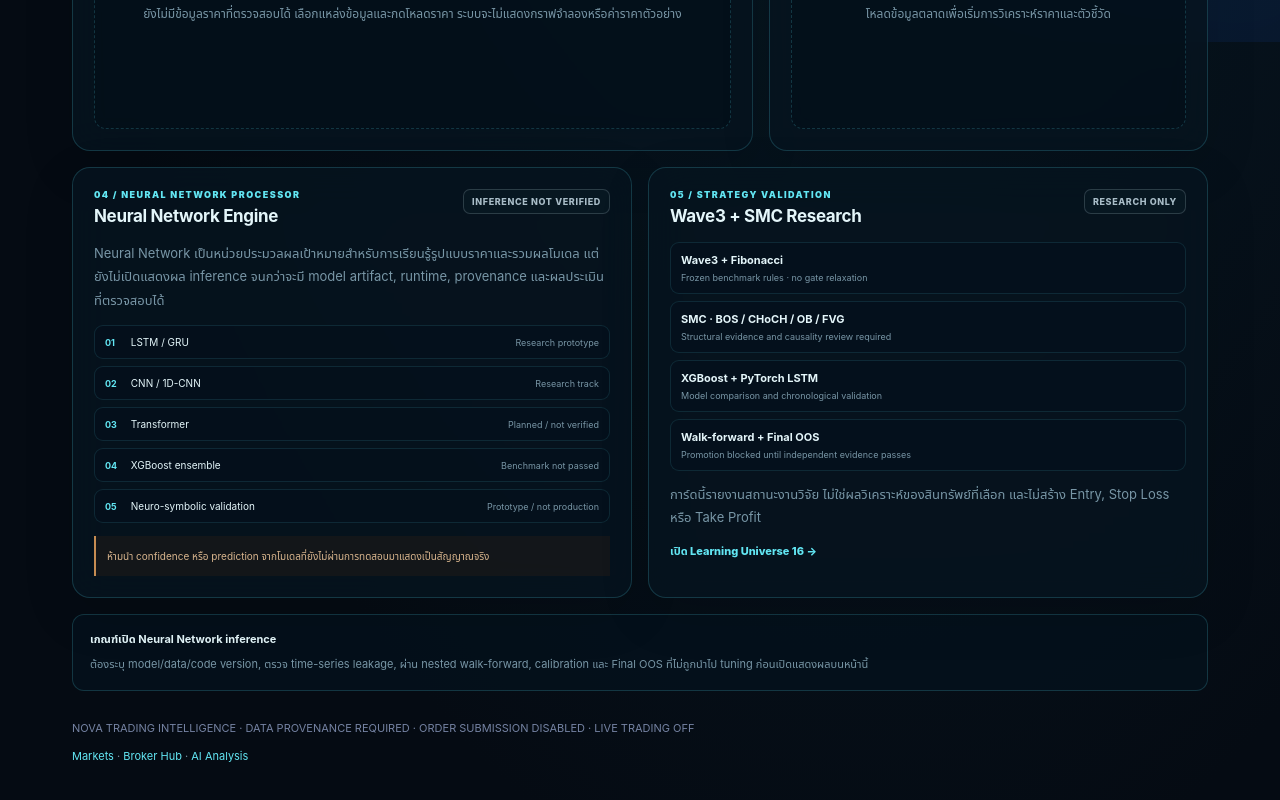
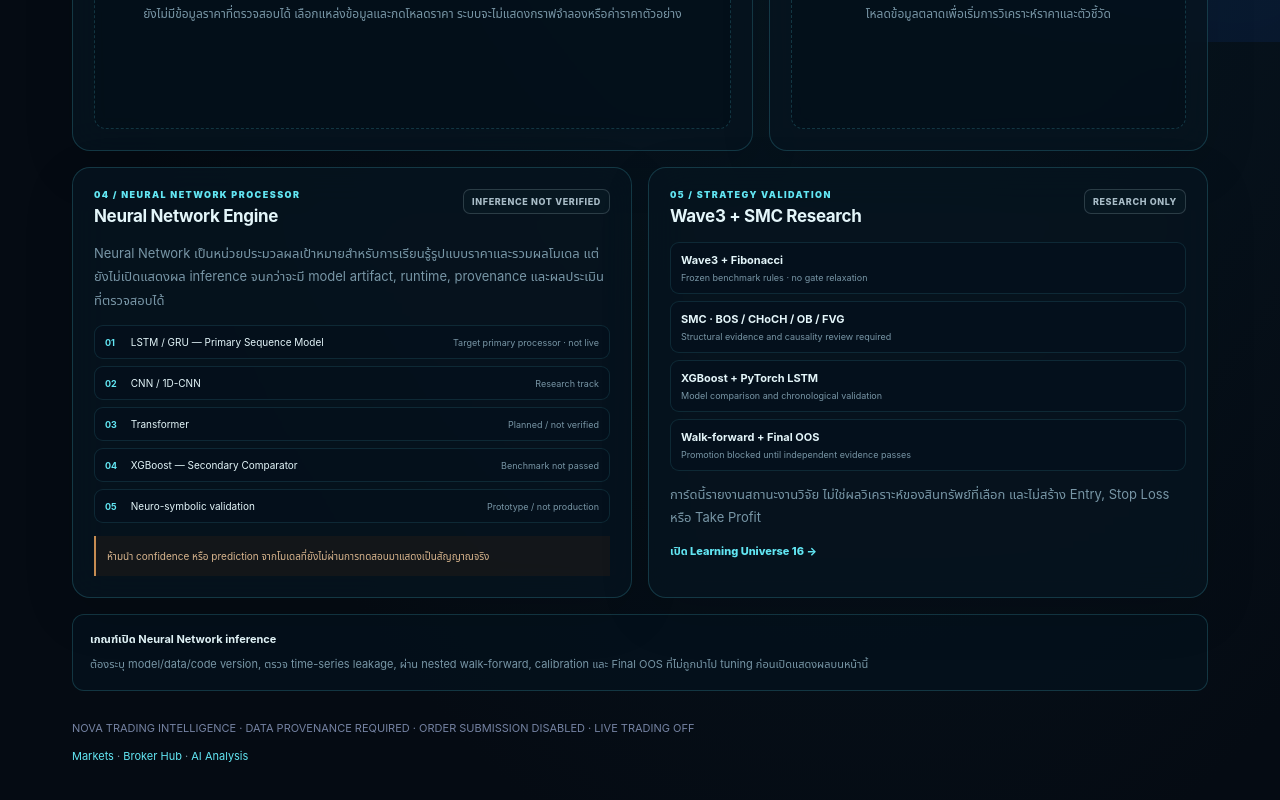
Before and after one commit to vutting895/VOOM_SYSTEM-NOVA-AI, a Next.js app in the folder frontend/: page /trading-intelligence in a window 1280 px wide. Shown: the part 758-1558 px from the top of the page. Built offline with nearby package versions, Linux system fonts and the light colour scheme.

Commit message:
fix(trading-intelligence): clarify primary neural and secondary model roles

```diff
--- a/frontend/app/trading-intelligence/page.jsx
+++ b/frontend/app/trading-intelligence/page.jsx
@@ -314,10 +314,10 @@ export default function TradingIntelligencePage() {
           </div>
           <p className="ti-section-copy">Neural Network เป็นหน่วยประมวลผลเป้าหมายสำหรับการเรียนรู้รูปแบบราคาและรวมผลโมเดล แต่ยังไม่เปิดแสดงผล inference จนกว่าจะมี model artifact, runtime, provenance และผลประเมินที่ตรวจสอบได้</p>
           <div className="ti-model-list">
-            <div><span><b>01</b> LSTM / GRU</span><em>Research prototype</em></div>
+            <div><span><b>01</b> LSTM / GRU — Primary Sequence Model</span><em>Target primary processor · not live</em></div>
             <div><span><b>02</b> CNN / 1D-CNN</span><em>Research track</em></div>
             <div><span><b>03</b> Transformer</span><em>Planned / not verified</em></div>
-            <div><span><b>04</b> XGBoost ensemble</span><em>Benchmark not passed</em></div>
+            <div><span><b>04</b> XGBoost — Secondary Comparator</span><em>Benchmark not passed</em></div>
             <div><span><b>05</b> Neuro-symbolic validation</span><em>Prototype / not production</em></div>
           </div>
           <div className="ti-model-warning">ห้ามนำ confidence หรือ prediction จากโมเดลที่ยังไม่ผ่านการทดสอบมาแสดงเป็นสัญญาณจริง</div>
```
